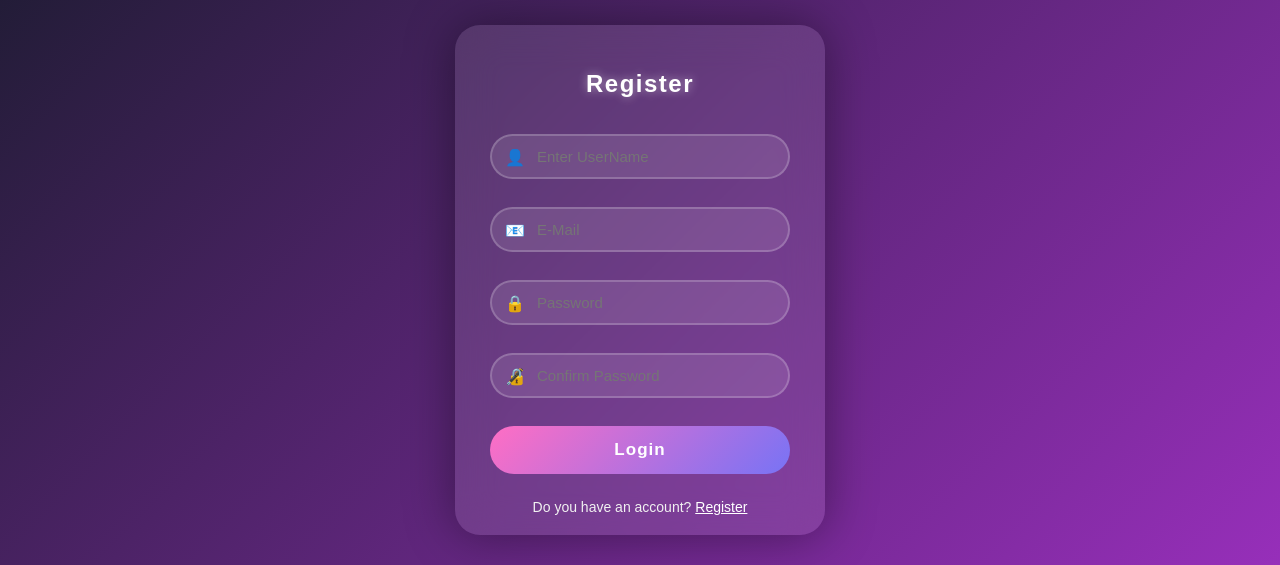
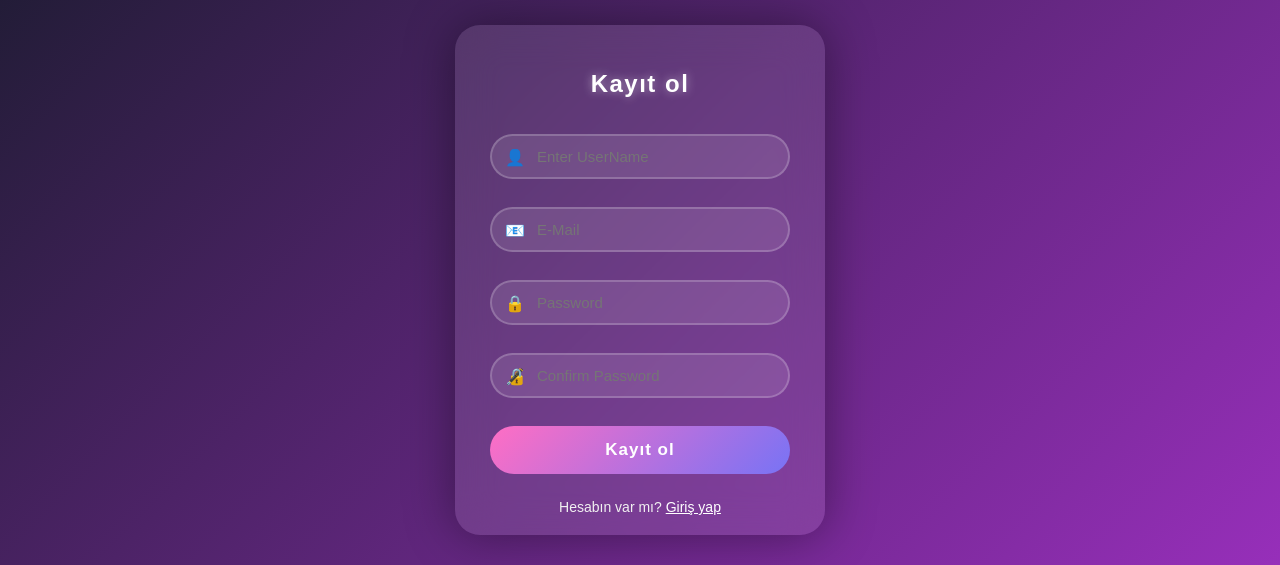
Before and after one commit to emirrdev400/emirloginint, a plain HTML site: page register.html in a window 1280 px wide. Shown: the part 120-685 px from the top of the page. Drawn offline with Linux system fonts and the light colour scheme.

Commit message:
Update register.html

```diff
--- a/register.html
+++ b/register.html
@@ -10,7 +10,7 @@
 
 <body>
     <div class="login-container">
-        <h2>Register</h2>
+        <h2>Kayıt ol</h2>
         <div class="input-group">
             <span class="input-icon">👤</span>
             <input type="text" placeholder="Enter UserName" required>
@@ -27,9 +27,9 @@
             <span class="input-icon">🔏</span>
             <input type="password" placeholder="Confirm Password" required>
         </div>
-        <button class="login-btn">Login</button>
-        <div class="bottom-text">Do you have an account? <a href="index.html" style="color: #fff;
-        text-decoration: underline;">Register</a></div>
+        <button class="login-btn">Kayıt ol</button>
+        <div class="bottom-text">Hesabın var mı? <a href="index.html" style="color: #fff;
+        text-decoration: underline;">Giriş yap</a></div>
     </div>
 </body>
 
```
